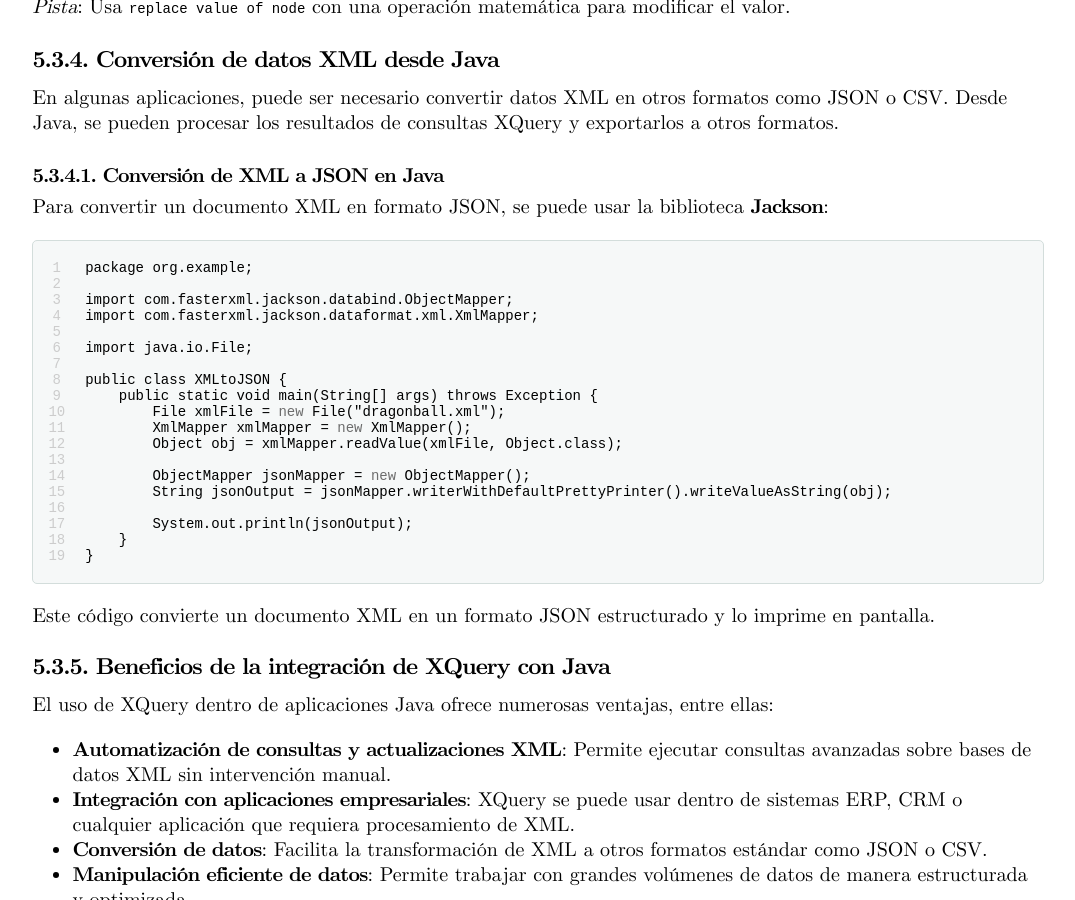
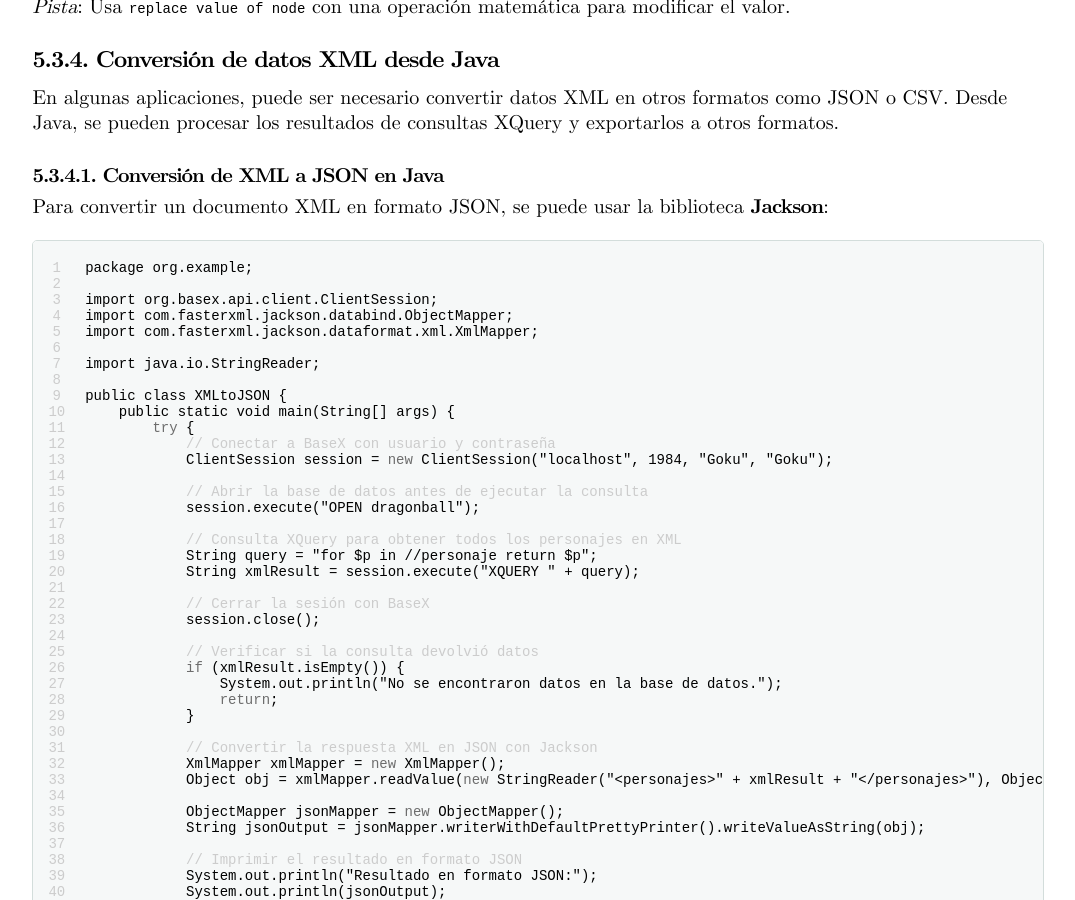
Before and after one commit to TeoRojas/teorojas.github.io, a Jekyll site: the page built from acceso-a-datos/UD05-teoria.md, in a window 1280 px wide and 900 px high, scrolled down 41240 px. Shown: the whole window, without its empty margins (102-1177 px from the left). Built offline with Jekyll 4.4.1, drawn with Linux system fonts in a browser that asks for light colours; nearby versions of some CDN libraries; some of the changed text lies outside the part shown.

Commit message:
ADD.UD05 -> 5 OK

````diff
--- a/acceso-a-datos/UD05-teoria.md
+++ b/acceso-a-datos/UD05-teoria.md
@@ -1486,23 +1486,51 @@ Para convertir un documento XML en formato JSON, se puede usar la biblioteca **J
 ```java
 package org.example;
 
+import org.basex.api.client.ClientSession;
 import com.fasterxml.jackson.databind.ObjectMapper;
 import com.fasterxml.jackson.dataformat.xml.XmlMapper;
 
-import java.io.File;
+import java.io.StringReader;
 
 public class XMLtoJSON {
-    public static void main(String[] args) throws Exception {
-        File xmlFile = new File("dragonball.xml");
-        XmlMapper xmlMapper = new XmlMapper();
-        Object obj = xmlMapper.readValue(xmlFile, Object.class);
-
-        ObjectMapper jsonMapper = new ObjectMapper();
-        String jsonOutput = jsonMapper.writerWithDefaultPrettyPrinter().writeValueAsString(obj);
-
-        System.out.println(jsonOutput);
+    public static void main(String[] args) {
+        try {
+            // Conectar a BaseX con usuario y contraseña
+            ClientSession session = new ClientSession("localhost", 1984, "Goku", "Goku");
+
+            // Abrir la base de datos antes de ejecutar la consulta
+            session.execute("OPEN dragonball");
+
+            // Consulta XQuery para obtener todos los personajes en XML
+            String query = "for $p in //personaje return $p";
+            String xmlResult = session.execute("XQUERY " + query);
+
+            // Cerrar la sesión con BaseX
+            session.close();
+
+            // Verificar si la consulta devolvió datos
+            if (xmlResult.isEmpty()) {
+                System.out.println("No se encontraron datos en la base de datos.");
+                return;
+            }
+
+            // Convertir la respuesta XML en JSON con Jackson
+            XmlMapper xmlMapper = new XmlMapper();
+            Object obj = xmlMapper.readValue(new StringReader("<personajes>" + xmlResult + "</personajes>"), Object.class);
+
+            ObjectMapper jsonMapper = new ObjectMapper();
+            String jsonOutput = jsonMapper.writerWithDefaultPrettyPrinter().writeValueAsString(obj);
+
+            // Imprimir el resultado en formato JSON
+            System.out.println("Resultado en formato JSON:");
+            System.out.println(jsonOutput);
+
+        } catch (Exception e) {
+            e.printStackTrace();
+        }
     }
 }
+
 ```
 
 Este código convierte un documento XML en un formato JSON estructurado y lo imprime en pantalla.
````
